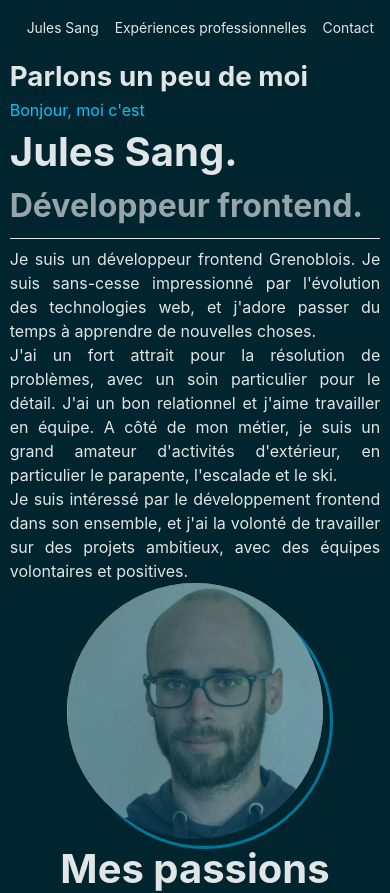
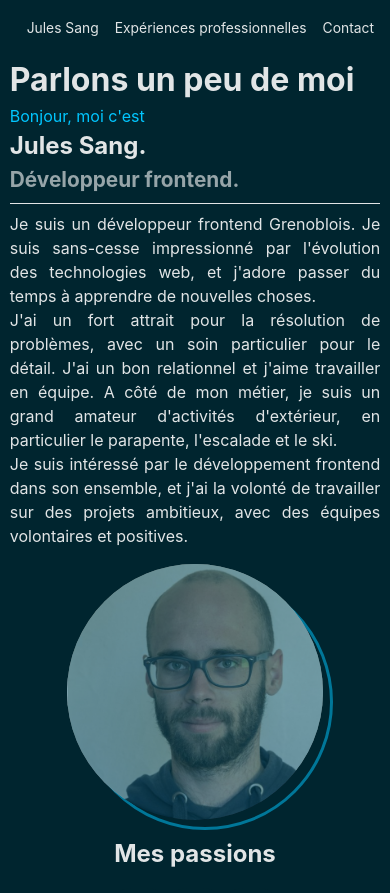
Before and after one commit to jul-o/Portfolio, a Next.js app: page / in a window 390 px wide. Shown: the top 893 px of the page. Built offline with nearby package versions, Linux system fonts and the light colour scheme.

Commit message:
fixed some responsive bugs, better titles font-weight

```diff
--- a/src/components/Home/Hobbies/Hobbies.module.scss
+++ b/src/components/Home/Hobbies/Hobbies.module.scss
@@ -13,6 +13,10 @@
 		.buttons {
 			display: flex;
 			flex-direction: column;
+		}
+
+		.hobbies_title {
+			white-space: nowrap;
 		}
 	}
 }
--- a/src/components/Home/Home.module.scss
+++ b/src/components/Home/Home.module.scss
@@ -42,3 +42,7 @@ div.title {
 	font-size: 1.25rem;
 	white-space: nowrap;
 }
+
+.column:not(:first-child) {
+	margin-top: 1rem;
+}
--- a/src/components/Home/Modals/ParaglidingModal/ParaglidingModal.tsx
+++ b/src/components/Home/Modals/ParaglidingModal/ParaglidingModal.tsx
@@ -2,16 +2,12 @@ import Image from 'next/image';
 import Modal from 'components/Modal';
 import styles from '../Modals.module.scss';
 import paraglidingImage from 'styles/assets/paragliding.png';
-import { useEffect } from 'react';
 
 interface Props {
 	onClose: () => void;
 }
 
 const ParaglidingModal = ({ onClose }: Props) => {
-	useEffect(() => {
-		console.log({ styles });
-	});
 	return (
 		<Modal onClose={onClose} header={<h1>Le parapente</h1>}>
 			<div className={styles.modal_body}>
@@ -40,15 +36,4 @@ const ParaglidingModal = ({ onClose }: Props) => {
 	);
 };
 
-// const ParaglidingModal = ({ onClose }) => {
-// 	return (
-// 		<Modal show onClose={onClose}>
-// 			<Modal.Content>PARAAAAAA</Modal.Content>
-// 			<Modal.Card>
-// 				<Modal.Card.Body>UWUUUUU</Modal.Card.Body>
-// 			</Modal.Card>
-// 		</Modal>
-// 	);
-// };
-
 export default ParaglidingModal;
--- a/src/components/Modal/Modal.module.scss
+++ b/src/components/Modal/Modal.module.scss
@@ -13,6 +13,7 @@ $global-border-radius: 0.5rem;
 	justify-content: center;
 	align-items: center;
 	background-color: color.adjust($dark-grey, $alpha: -0.4);
+	z-index: 1;
 }
 
 .modal {
--- a/src/components/Modal/Modal.tsx
+++ b/src/components/Modal/Modal.tsx
@@ -8,20 +8,24 @@ interface Props {
 	header?: ReactNode;
 	children: ReactNode;
 	footer?: ReactNode;
+	style?: React.CSSProperties;
 }
 
-const Modal = ({ onClose, header, children, footer }: Props) => {
+const Modal = ({ onClose, header, children, footer, style }: Props) => {
 	useEffect(() => {
-		const html = document.getElementsByTagName('html');
-		html.item(0).style.overflowY = 'hidden';
+		// const html = document.getElementsByTagName('html');
+		const html = document.querySelector('html');
+
+		const previousOverflowY = html.style.overflowY;
+		html.style.overflowY = 'hidden';
 
 		return () => {
-			html.item(0).style.overflowY = '';
+			html.style.overflowY = previousOverflowY;
 		};
 	}, []);
 
 	return ReactDOM.createPortal(
-		<div className={styles.root} onClick={onClose}>
+		<div className={styles.root} onClick={onClose} style={style}>
 			<div
 				className={styles.modal}
 				onClick={(e) => {
--- a/src/styles/globals.scss
+++ b/src/styles/globals.scss
@@ -9,10 +9,6 @@
 	max-width: 95vw;
 	min-height: 100vh;
 	margin: 0 auto;
-	// display: flex;
-	// justify-content: center;
-	// align-items: center;
-	// flex-direction: column;
 	padding-top: 3.5rem;
 
 	@media (min-with: 768px) {
--- a/src/styles/tags.scss
+++ b/src/styles/tags.scss
@@ -40,24 +40,24 @@ h6 {
 }
 
 h1 {
-	// font-size: 3rem;
-	font-size: clamp(1.5rem, 1rem + 3vw, 3rem);
+	font-size: clamp(2rem, 5vw, 3rem);
 }
 
 h2 {
-	font-size: 2.5rem;
+	font-size: clamp(1.5rem, 4vw, 2.5rem);
 }
 
 h3 {
-	font-size: 2rem;
+	font-size: clamp(1.3rem, 3vw, 2rem);
 }
 
 h4 {
-	font-size: 1.75rem;
+	font-size: clamp(1.1rem, 2vw, 1.75rem);
 }
 
 h5 {
 	font-size: 1.5rem;
+	font-size: clamp(1rem, 1vw, 1.5rem);
 }
 
 h6 {
```
